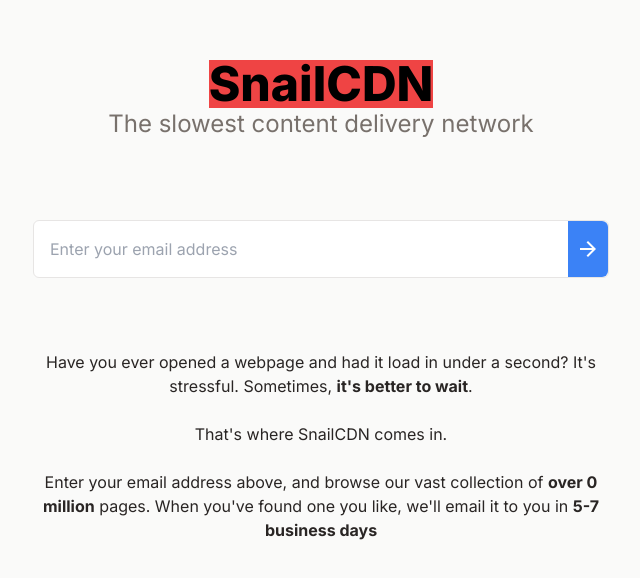
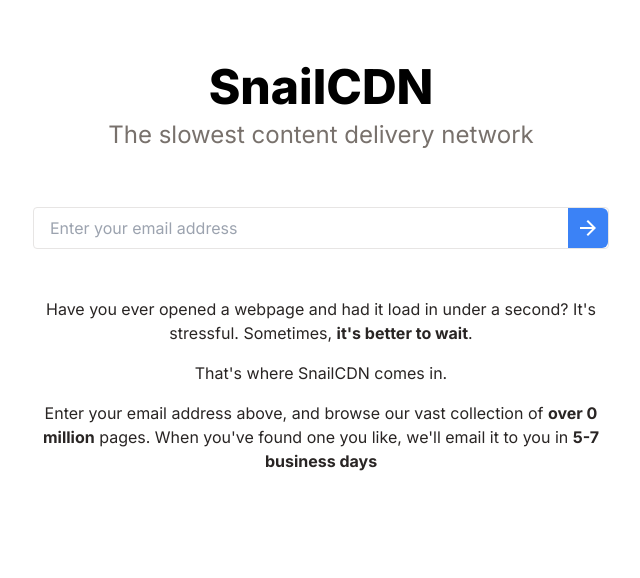
Before and after one commit to plettj/SnailCDN, a website: page frontend/index.html in a window 1280 px wide. Shown: the part 132-710 px from the top of the page, without its empty margins (319-959 px from the left). Drawn offline with nearby package versions, Linux system fonts and the light colour scheme.

Commit message:
Cleaner Landing Page (#1)
* feat: Formatting, email onclick, favicon

* update: Touchups

* fix: Null submission bug

```diff
--- a/frontend/index.html
+++ b/frontend/index.html
@@ -1,98 +1,134 @@
 <!DOCTYPE html>
 <html lang="en">
-
   <head>
-    <meta charset="UTF-8">
-    <meta name="viewport" content="width=device-width, initial-scale=1.0">
-    <title>Document</title>
-    <link rel="preconnect" href="https://fonts.googleapis.com">
-    <link rel="preconnect" href="https://fonts.gstatic.com" crossorigin>
-    <link href="https://fonts.googleapis.com/css2?family=Inter:wght@100..900&display=swap" rel="stylesheet">
-    <link rel="stylesheet"
-        href="https://fonts.googleapis.com/css2?family=Material+Symbols+Outlined:opsz,wght,FILL,GRAD@20..48,100..700,0..1,-50..200" />
+    <meta charset="UTF-8" />
+    <meta name="viewport" content="width=device-width, initial-scale=1.0" />
+    <title>SnailCDN</title>
+    <link
+      rel="icon"
+      type="image/x-icon"
+      href="https://www.iconarchive.com/download/i87602/icons8/ios7/Animals-Snail.ico"
+    />
+    <link rel="preconnect" href="https://fonts.googleapis.com" />
+    <link rel="preconnect" href="https://fonts.gstatic.com" crossorigin />
+    <link
+      href="https://fonts.googleapis.com/css2?family=Inter:wght@100..900&display=swap"
+      rel="stylesheet"
+    />
+    <link
+      rel="stylesheet"
+      href="https://fonts.googleapis.com/css2?family=Material+Symbols+Outlined:opsz,wght,FILL,GRAD@20..48,100..700,0..1,-50..200"
+    />
     <script src="https://unpkg.com/vue@3/dist/vue.global.js"></script>
     <script src="https://cdn.tailwindcss.com"></script>
   </head>
   <style type="text/tailwindcss">
     .material-symbols-outlined {
-        font-variation-settings:
-            'FILL' 0,
-            'wght' 400,
-            'GRAD' 0,
-            'opsz' 24
+      font-variation-settings: "FILL" 0, "wght" 400, "GRAD" 0, "opsz" 24;
     }
 
     body {
-        font-family: 'Inter', sans-serif;
-        height: 100vh;
-        margin: 0 1.5rem;
-        background-color: #fafaf9;
+      font-family: "Inter", sans-serif;
     }
 
     @layer components {
-        .test {
-            @apply bg-red-500;
+      .input-status {
+        @apply flex items-center w-fit gap-2 min-h-6 text-sm;
+      }
+      .desc-text {
+        @apply text-stone-800 max-w-xl text-center leading-6;
       }
     }
   </style>
 
-<body class="flex justify-center">
+  <body class="flex justify-center items-center h-screen my-0 mx-1.5">
     <div id="app">
-        <div class="flex flex-col items-center mt-48">
-            <h1 class="text-5xl font-extrabold m-0 text-center test">SnailCDN</h1>
-            <h2 class="mb-12 text-stone-500 text-center m-0 text-2xl">The slowest content delivery network</h2>
+      <section class="flex flex-col items-center">
+        <h1 class="text-5xl font-extrabold m-0 text-center">SnailCDN</h1>
+        <h2 class="text-stone-500 text-center my-2 mb-6 text-2xl">
+          The slowest content delivery network
+        </h2>
 
-            <div class="flex items-center w-fit gap-2 min-h-6 text-sm text-red-500" v-if="status == 'invalid-email'"><span
-                    class="material-symbols-outlined">info</span>Enter a
-                valid email address</div>
-            <div class="flex items-center w-fit gap-2 min-h-6 text-sm text-green-500" v-if="status == 'success'"><span
-                    class="material-symbols-outlined">check</span>Success!
-                Your website will be delivered in 5-7 business days</div>
+        <div class="input-status text-red-600" v-if="status == 'invalid-email'">
+          <span class="material-symbols-outlined">info</span>Enter a valid email
+          address
+        </div>
+        <div class="input-status text-green-600" v-if="status == 'success'">
+          <span class="material-symbols-outlined">check</span>Success! Your
+          website will be delivered in 5-7 business days
+        </div>
         <!-- Empty indicator for space consistency -->
         <div class="min-h-6" v-if="status == null"></div>
 
-            <div class="relative border border-stone-200 rounded-md bg-white w-full m-2 flex items-center">
-                <input class="border-none outline-none bg-transparent p-4 w-full" placeholder="Enter your email address" v-model="email" spellcheck="false" />
-                <button class="w-10 absolute top-0 right-0 bottom-0 rounded-r-md flex items-center justify-center bg-blue-500 hover:bg-blue-600 active:bg-blue-700">
-                    <span class="material-symbols-outlined text-white">arrow_forward</span>
+        <div
+          class="relative border border-stone-200 mt-2 mb-12 rounded bg-white w-full m-2 flex items-center"
+        >
+          <input
+            class="border-none outline-none bg-transparent px-4 py-2 w-full"
+            placeholder="Enter your email address"
+            v-model="email"
+            spellcheck="false"
+            id="emailInput"
+            @keyup.enter="submitEmail"
+          />
+          <button
+            class="w-10 absolute top-0 right-0 bottom-0 rounded-r-md flex items-center justify-center bg-blue-500 hover:bg-blue-600 active:bg-blue-700"
+            @click="submitEmail"
+          >
+            <span class="material-symbols-outlined text-white"
+              >arrow_forward</span
+            >
           </button>
         </div>
 
-            <p class="mt-16 max-w-xl text-center leading-6 text-stone-800">Have you ever opened a webpage and had it
-                load in under a
-                second? It's stressful. Sometimes, <b>it's better to wait</b>.
-                <br><br>
-                That's where SnailCDN comes in.
-                <br><br>
-                Enter your email address above, and browse our vast collection of <b>over 0 million</b> pages. When
-                you've found
-                one you like, we'll email it to you in <b>5-7 business days</b>
+        <div class="flex flex-col gap-4">
+          <p class="desc-text">
+            Have you ever opened a webpage and had it load in under a second?
+            It's stressful. Sometimes, <b>it's better to wait</b>.
+          </p>
+          <p class="desc-text">That's where SnailCDN comes in.</p>
+          <p class="desc-text">
+            Enter your email address above, and browse our vast collection of
+            <b>over 0 million</b> pages. When you've found one you like, we'll
+            email it to you in <b>5-7 business days</b>
           </p>
         </div>
+      </section>
     </div>
   </body>
 
   <script>
-    const { createApp, ref, computed } = Vue
+    const { createApp, ref, computed } = Vue;
 
     createApp({
       setup() {
-            const email = ref('')
-            const status = computed(() => {
-                if (email.value == '')
-                    return null
+        const email = ref("");
+        const status = ref(null);
 
-                if (!email.value.match(/(?:[a-z0-9!#$%&'*+/=?^_`{|}~-]+(?:\.[a-z0-9!#$%&'*+/=?^_`{|}~-]+)*|"(?:[\x01-\x08\x0b\x0c\x0e-\x1f\x21\x23-\x5b\x5d-\x7f]|\\[\x01-\x09\x0b\x0c\x0e-\x7f])*")@(?:(?:[a-z0-9](?:[a-z0-9-]*[a-z0-9])?\.)+[a-z0-9](?:[a-z0-9-]*[a-z0-9])?|\[(?:(?:(2(5[0-5]|[0-4][0-9])|1[0-9][0-9]|[1-9]?[0-9]))\.){3}(?:(2(5[0-5]|[0-4][0-9])|1[0-9][0-9]|[1-9]?[0-9])|[a-z0-9-]*[a-z0-9]:(?:[\x01-\x08\x0b\x0c\x0e-\x1f\x21-\x5a\x53-\x7f]|\\[\x01-\x09\x0b\x0c\x0e-\x7f])+)\])/))
-                    return 'invalid-email'
+        const validateEmail = (email) => {
+          if (!email) return null;
+          const emailPattern =
+            /(?:[a-z0-9!#$%&'*+/=?^_`{|}~-]+(?:\.[a-z0-9!#$%&'*+/=?^_`{|}~-]+)*|"(?:[\x01-\x08\x0b\x0c\x0e-\x1f\x21\x23-\x5b\x5d-\x7f]|\\[\x01-\x09\x0b\x0c\x0e-\x7f])*")@(?:(?:[a-z0-9](?:[a-z0-9-]*[a-z0-9])?\.)+[a-z0-9](?:[a-z0-9-]*[a-z0-9])?|\[(?:(?:(2(5[0-5]|[0-4][0-9])|1[0-9][0-9]|[1-9]?[0-9]))\.){3}(?:(2(5[0-5]|[0-4][0-9])|1[0-9][0-9]|[1-9]?[0-9])|[a-z0-9-]*[a-z0-9]:(?:[\x01-\x08\x0b\x0c\x0e-\x1f\x21-\x5a\x53-\x7f]|\\[\x01-\x09\x0b\x0c\x0e-\x7f])+)\])/;
+          return emailPattern.test(email) ? null : "invalid-email";
+        };
 
-                return null
-            })
+        const submitEmail = () => {
+          status.value = validateEmail(email.value);
+          if (!status.value || status.value === "invalid-email") {
+            return;
+          }
+          console.log(
+            "Email submitted. Sending to server... (not implemented)"
+          );
+          status.value = "success";
+        };
+
         return {
           email,
-                status
-            }
-        }
-    }).mount('#app')
+          status,
+          submitEmail,
+        };
+      },
+    }).mount("#app");
   </script>
-
 </html>
```
Lines whose indentation alone changed are shown as unchanged.
